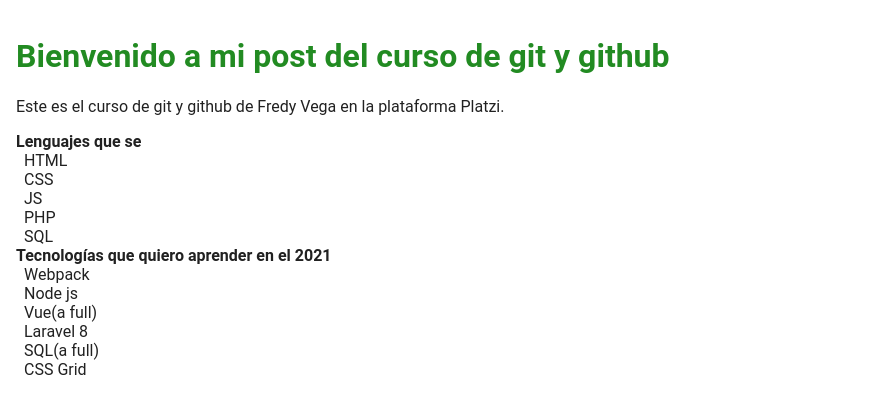
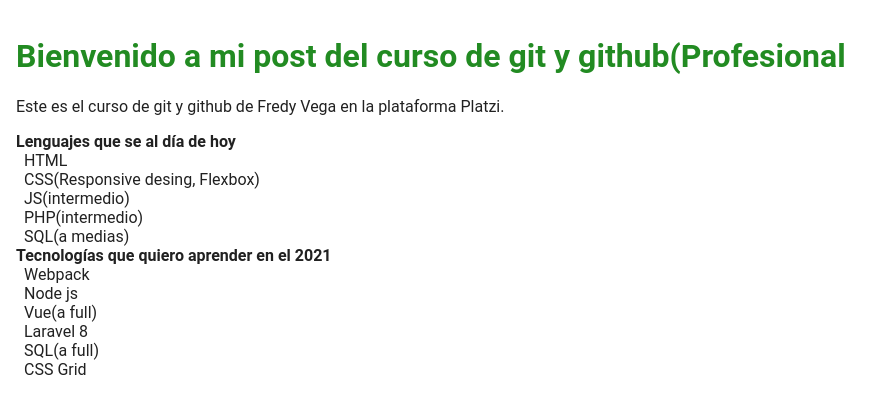
Before and after one commit to Hernanarica/testgit, a plain HTML site: page index.html in a window 1280 px wide. Shown: the whole page, without its empty margins (0-891 px from the left). Drawn offline with Linux system fonts and the light colour scheme.

Commit message:
Más arreglos subidos al servidor

```diff
--- a/index.html
+++ b/index.html
@@ -7,15 +7,15 @@
 		<title>Curso de Git y GitHub</title>
 	</head>
 	<body>
-		<h1>Bienvenido a mi post del curso de git y github</h1>
+		<h1>Bienvenido a mi post del curso de git y github(Profesional</h1>
 		<p>Este es el curso de git y github de Fredy Vega en la plataforma Platzi.</p>
 		<ul>
-			Lenguajes que se
+			Lenguajes que se al día de hoy
 			<li>HTML</li>
-			<li>CSS</li>
-			<li>JS</li>
-			<li>PHP</li>
-			<li>SQL</li>
+			<li>CSS(Responsive desing, Flexbox)</li>
+			<li>JS(intermedio)</li>
+			<li>PHP(intermedio)</li>
+			<li>SQL(a medias)</li>
 		</ul>
 		<ul>
 			Tecnologías que quiero aprender en el 2021
```
